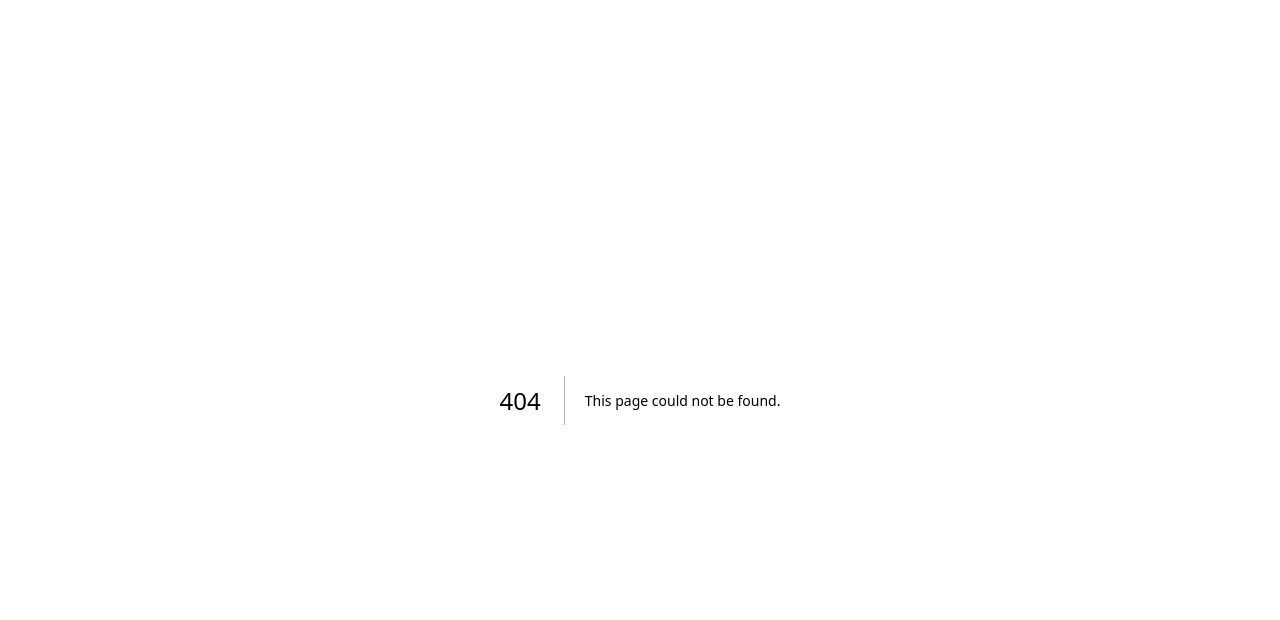
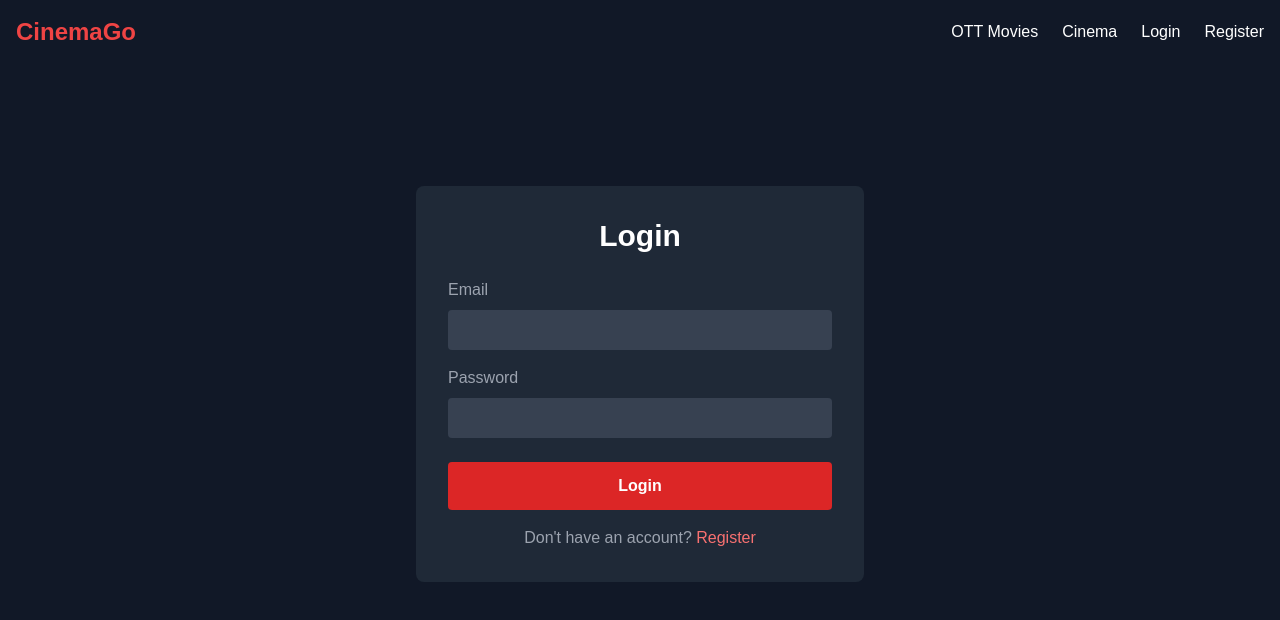
Before and after one commit to tahmidkhanshuvo/CinemaGo, a Next.js app in the folder frontend/: page /login in a window 1280 px wide. Before the commit this address had no page. Shown: the top 620 px of the page. Built offline with nearby package versions, Linux system fonts and the light colour scheme; no server answers.

Commit message:
added login

```diff
--- /dev/null
+++ b/frontend/src/app/login/page.tsx
@@ -0,0 +1,115 @@
+'use client';
+
+import { useEffect, useState } from 'react';
+import { useRouter } from 'next/navigation';
+import Link from 'next/link';
+import Navbar from '@/components/layout/Navbar';
+import api from '@/lib/api';
+import { useAuthStore } from '@/store/auth';
+
+export default function Login() {
+  const [email, setEmail] = useState('');
+  const [password, setPassword] = useState('');
+  const [error, setError] = useState('');
+  const [loading, setLoading] = useState(false);
+  const router = useRouter();
+  const { isAuthenticated, user } = useAuthStore();
+  const setAuth = useAuthStore((state) => state.setAuth);
+
+  useEffect(() => {
+    // If already authenticated, redirect to appropriate page
+    if (isAuthenticated) {
+      if (user?.role === 'Admin') {
+        router.push('/admin');
+      } else {
+        router.push('/');
+      }
+    }
+  }, [isAuthenticated, user, router]);
+
+  const handleSubmit = async (e: React.FormEvent) => {
+    e.preventDefault();
+    setError('');
+    setLoading(true);
+
+    try {
+      const response = await api.login({ email, password }) as any;
+      if (response.success && response.data) {
+        setAuth(response.data.user, response.data.token);
+        // Redirect admin to dashboard, user to home
+        if (response.data.user.role === 'Admin') {
+          router.push('/admin');
+        } else {
+          router.push('/');
+        }
+      } else {
+        setError(response.message || 'Login failed');
+      }
+    } catch (err: any) {
+      setError(err.message || 'Something went wrong');
+    } finally {
+      setLoading(false);
+    }
+  };
+
+  if (isAuthenticated) {
+    return null; // Will redirect via useEffect
+  }
+
+  return (
+    <div className="min-h-screen bg-gray-900">
+      <Navbar />
+
+      <div className="flex justify-center items-center min-h-[80vh]">
+        <div className="bg-gray-800 p-8 rounded-lg w-full max-w-md">
+          <h2 className="text-3xl font-bold text-white mb-6 text-center">Login</h2>
+
+          {error && (
+            <div className="bg-red-500/20 text-red-400 p-3 rounded mb-4">
+              {error}
+            </div>
+          )}
+
+          <form onSubmit={handleSubmit}>
+            <div className="mb-4">
+              <label className="block text-gray-400 mb-2">Email</label>
+              <input
+                type="email"
+                value={email}
+                onChange={(e) => setEmail(e.target.value)}
+                className="w-full px-4 py-2 bg-gray-700 text-white rounded focus:outline-none focus:ring-2 focus:ring-red-500"
+                required
+              />
+            </div>
+
+            <div className="mb-6">
+              <label className="block text-gray-400 mb-2">Password</label>
+              <input
+                type="password"
+                value={password}
+                onChange={(e) => setPassword(e.target.value)}
+                className="w-full px-4 py-2 bg-gray-700 text-white rounded focus:outline-none focus:ring-2 focus:ring-red-500"
+                required
+              />
+            </div>
+
+            <button
+              type="submit"
+              disabled={loading}
+              className="w-full py-3 bg-red-600 hover:bg-red-700 text-white font-semibold rounded disabled:opacity-50"
+            >
+              {loading ? 'Logging in...' : 'Login'}
+            </button>
+          </form>
+
+          <p className="text-gray-400 mt-4 text-center">
+            Don't have an account?{' '}
+            <Link href="/register" className="text-red-400 hover:underline">
+              Register
+            </Link>
+          </p>
+        </div>
+      </div>
+    </div>
+  );
+}
```
